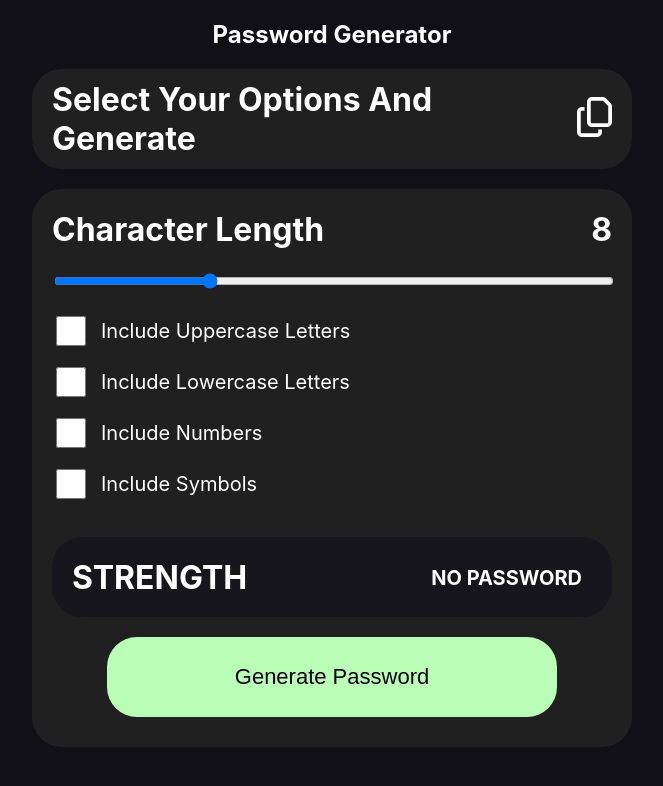
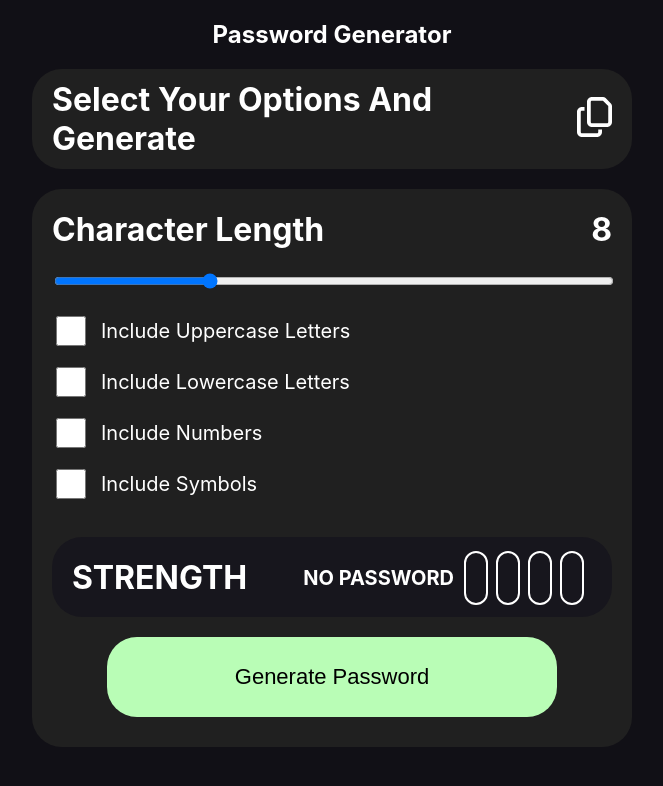
Before and after one commit to Zakariyya98/PasswordGenerator, a React (Create React App) app: page / in a window 1280 px wide. Shown: the top 786 px of the page, without its empty margins (308-971 px from the left). Built offline with nearby package versions, Linux system fonts and the light colour scheme.

Commit message:
PasswordStrength.jsx: refactor: updated classnames for the strength pills to reflect the CSS Amends

```diff
--- a/src/components/PasswordStrength/PasswordStrength.jsx
+++ b/src/components/PasswordStrength/PasswordStrength.jsx
@@ -86,13 +86,13 @@ const PasswordStrength = ({ userPassword }) => {
             <p className="password-strength__strength">{message}</p>
 
             <div
-              className={`password-strength__meter ${
+              className={`password-strength__meter--pill ${
                 activeWeak === true ? "password-strength__meter--active" : null
               }`}
             ></div>
 
             <div
-              className={`password-strength__meter ${
+              className={`password-strength__meter--pill ${
                 activeMedium === true
                   ? "password-strength__meter--active"
                   : null
@@ -100,7 +100,7 @@ const PasswordStrength = ({ userPassword }) => {
             ></div>
 
             <div
-              className={`password-strength__meter ${
+              className={`password-strength__meter--pill ${
                 activeStrong === true
                   ? "password-strength__meter--active"
                   : null
@@ -108,7 +108,7 @@ const PasswordStrength = ({ userPassword }) => {
             ></div>
 
             <div
-              className={`password-strength__meter ${
+              className={`password-strength__meter--pill  ${
                 activeVeryStrong === true
                   ? "password-strength__meter--active"
                   : null
```
